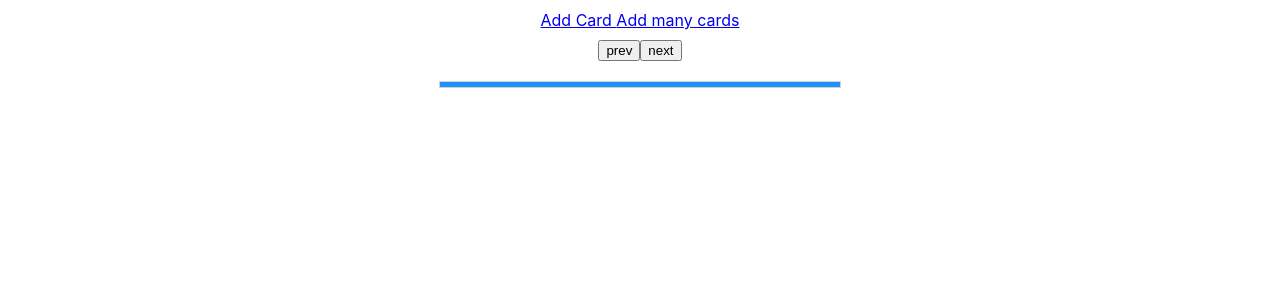
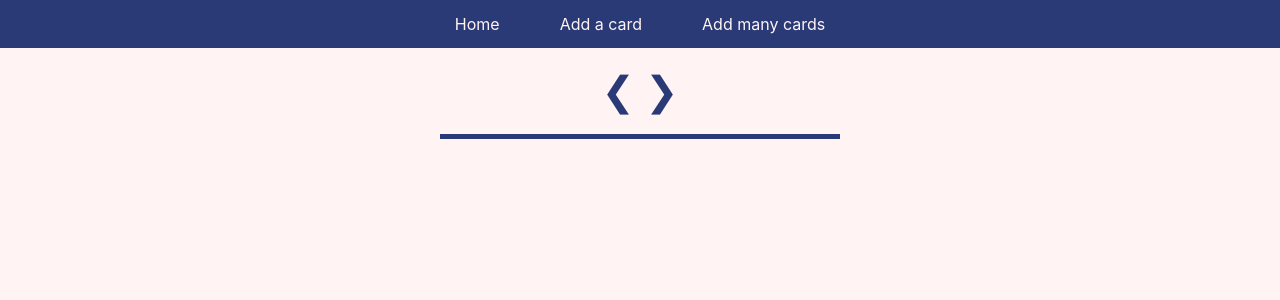
Before and after one commit to olarybacka/flashcards, a React (Create React App) app in the folder frontend/: page / in a window 1280 px wide. Shown: the top 300 px of the page. Built offline with nearby package versions, Linux system fonts and the light colour scheme; the HTML template or start-up script is replaced by a standard one.

Commit message:
Add some styles

```diff
--- a/frontend/src/App.css
+++ /dev/null
@@ -1,38 +0,0 @@
-.App {
-  text-align: center;
-}
-
-.App-logo {
-  height: 40vmin;
-  pointer-events: none;
-}
-
-@media (prefers-reduced-motion: no-preference) {
-  .App-logo {
-    animation: App-logo-spin infinite 20s linear;
-  }
-}
-
-.App-header {
-  background-color: #282c34;
-  min-height: 100vh;
-  display: flex;
-  flex-direction: column;
-  align-items: center;
-  justify-content: center;
-  font-size: calc(10px + 2vmin);
-  color: white;
-}
-
-.App-link {
-  color: #61dafb;
-}
-
-@keyframes App-logo-spin {
-  from {
-    transform: rotate(0deg);
-  }
-  to {
-    transform: rotate(360deg);
-  }
-}
--- /dev/null
+++ b/frontend/src/App.styled.tsx
@@ -0,0 +1,7 @@
+import styled from 'styled-components';
+import { colors } from './assets/theme';
+
+export const AppContainer = styled.div`
+  height: 100vh;
+  background-color: ${colors.background}
+`
--- a/frontend/src/App.tsx
+++ b/frontend/src/App.tsx
@@ -1,15 +1,15 @@
-import './App.css';
 import { Routes, Route } from 'react-router-dom';
 import { CardsContainer } from './components/cards/CardsContainer';
 import { AddCard } from './components/cards/AddCard';
-import { AppContainer } from './AppContainer/AppContainer';
+import { TopBar } from './TopBar/TopBar';
 import { QueryClient, QueryClientProvider } from 'react-query';
 import { AddManyCards } from './components/cards/AddManyCards';
+import { AppContainer } from './App.styled';
 
 function App() {
   return (
-    <div className="App">
-      <AppContainer />
+    <AppContainer>
+      <TopBar />
       <QueryClientProvider client={new QueryClient()}>
         <Routes>
           <Route path="/" element={<CardsContainer />} />
@@ -17,7 +17,7 @@ function App() {
           <Route path="/addCards" element={<AddManyCards />} />
         </Routes>
       </QueryClientProvider>
-    </div>
+    </AppContainer>
   );
 }
 
--- a/frontend/src/AppContainer/AppContainer.styled.ts
+++ /dev/null
@@ -1,5 +0,0 @@
-import styled from 'styled-components';
-
-export const Menu = styled.article`
-  padding: 10px;
-`
--- a/frontend/src/AppContainer/AppContainer.tsx
+++ /dev/null
@@ -1,10 +0,0 @@
-import { Link } from 'react-router-dom';
-import { Menu } from './AppContainer.styled';
-export const AppContainer = () => {
-  return (
-    <Menu>
-      <Link to="/addCard">Add Card </Link>
-      <Link to="/addCards">Add many cards </Link>
-    </Menu>
-  );
-};
--- /dev/null
+++ b/frontend/src/TopBar/TopBar.styled.ts
@@ -0,0 +1,18 @@
+import styled from 'styled-components';
+import { Link } from 'react-router-dom';
+import { colors } from '../assets/theme';
+
+export const Menu = styled.article`
+  padding: 10px;
+  background: ${colors.accent};
+  display: flex;
+  justify-content: center;
+`;
+
+export const LinkStyled = styled(Link)`
+  color: ${colors.background};
+  margin: 0 20px;
+  text-decoration: none;
+  padding: 4px 10px;
+  border-radius: 27px;
+`;
--- /dev/null
+++ b/frontend/src/TopBar/TopBar.tsx
@@ -0,0 +1,11 @@
+import { LinkStyled, Menu } from './TopBar.styled';
+
+export const TopBar = () => {
+  return (
+    <Menu>
+      <LinkStyled to="/">Home</LinkStyled>
+      <LinkStyled to="/addCard">Add a card </LinkStyled>
+      <LinkStyled to="/addCards">Add many cards </LinkStyled>
+    </Menu>
+  );
+};
--- a/frontend/src/assets/theme.ts
+++ b/frontend/src/assets/theme.ts
@@ -1,4 +1,7 @@
 export const colors = {
+  background: '#fff4f3',
+  main: 'hsl(0deg 68% 92%)',
+  main2: 'hsl(0deg 58% 88%)',
+  accent: '#2a3a76',
   white: '#fff',
-  border: '#888888',
-}
+};
--- a/frontend/src/components/cards/CardItem.styled.tsx
+++ b/frontend/src/components/cards/CardItem.styled.tsx
@@ -10,6 +10,7 @@ export const CardContainer = styled.article`
   flex-direction: column;
   background: ${colors.white};
   perspective: 3000px;
+  background: ${colors.background};
 `;
 
 const Card = styled.div`
@@ -20,16 +21,15 @@ const Card = styled.div`
   display: flex;
   align-items: center;
   justify-content: center;
-  border: 2px solid #808080;
 `;
 
 export const CardFront = styled(Card)`
-  background: #e9e9e9;
+  background: ${colors.main};
 `;
 
 export const CardBack = styled(Card)`
   transform: rotateY(180deg);
-  background: #d8d8d8;
+  background: ${colors.main2};
 `;
 
 export const Inner = styled.div<{ visibleSide: string }>`
--- a/frontend/src/components/cards/CardsContainer.styled.tsx
+++ b/frontend/src/components/cards/CardsContainer.styled.tsx
@@ -1,12 +1,20 @@
 import styled from 'styled-components';
+import { colors } from '../../assets/theme';
 
 export const CardWithButtons = styled.section`
   display: flex;
   justify-content: center;
   align-items: center;
   height: 100%;
+  margin-top: 20px;
 `;
 
-export const PrevButton = styled.button``;
-
-export const NextButton = styled.button``;
+export const Button = styled.button`
+  border: none;
+  outline: none;
+  color: ${colors.accent};
+  background: transparent;
+  padding: 0 5px;
+  font-size: 40px;
+  cursor: pointer;
+`;
--- a/frontend/src/components/cards/CardsContainer.tsx
+++ b/frontend/src/components/cards/CardsContainer.tsx
@@ -3,8 +3,7 @@ import { useQuery } from 'react-query';
 import { getCards } from '../../api/cardsQueries';
 import { CardItem } from './CardItem';
 import {
-  PrevButton,
-  NextButton,
+  Button,
   CardWithButtons,
 } from './CardsContainer.styled';
 import { ProgressBar } from './ProgressBar';
@@ -24,9 +23,9 @@ export const CardsContainer = () => {
   return (
     <section>
       <CardWithButtons>
-        <PrevButton onClick={showPrevCard}> prev </PrevButton>
+        <Button onClick={showPrevCard}> ❮ </Button>
         {card && <CardItem key={card.id} card={card} />}
-        <NextButton onClick={showNextCard}> next </NextButton>
+        <Button onClick={showNextCard}> ❯ </Button>
       </CardWithButtons>
 
       <ProgressBar current={index} all={data?.allCards.length}/>
--- a/frontend/src/components/cards/ProgressBar.styled.tsx
+++ b/frontend/src/components/cards/ProgressBar.styled.tsx
@@ -1,7 +1,8 @@
 import styled, { css } from 'styled-components';
+import { colors } from '../../assets/theme';
 
 export const Progress = styled.div<{ progress: number }>`
-  background-color: dodgerblue;;
+  background-color: ${colors.accent};
   transition: width 0.8s;
   height: 5px;
   max-width: 100%;
@@ -14,7 +15,6 @@ export const Bar = styled.div`
   width: 100%;
   max-width: 400px;
   height: 5px;
-  background-color: lightgrey;
+  background-color: ${colors.main};
   margin: 20px auto;
-  padding: 1px;
 `;
```
